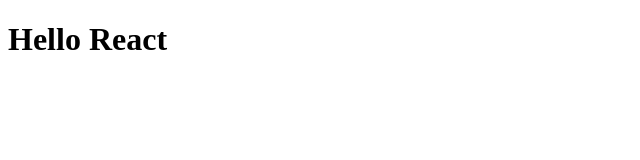
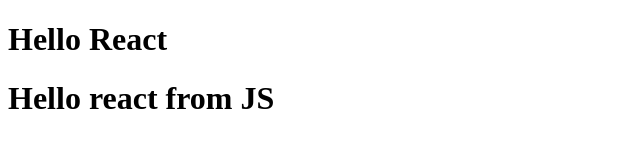
Before and after one commit to RahulsHubb/NamasteReact, a plain HTML site: page index.html in a window 1280 px wide. Shown: the whole page, without its empty margins (0-640 px from the left). Drawn offline with Linux system fonts and the light colour scheme.

Commit message:
Create element by JS

```diff
--- a/index.html
+++ b/index.html
@@ -10,5 +10,13 @@
     <div class="run" id="root">
         <h1>Hello React</h1>
     </div>
+
+    <script>
+        let root = document.getElementById("root");
+        let heading = document.createElement("H1");
+        heading.innerHTML = "Hello react from JS";
+        root.appendChild(heading);
+
+    </script>
 </body>
 </html>
```
Also changed, not shown: 1 other file.
